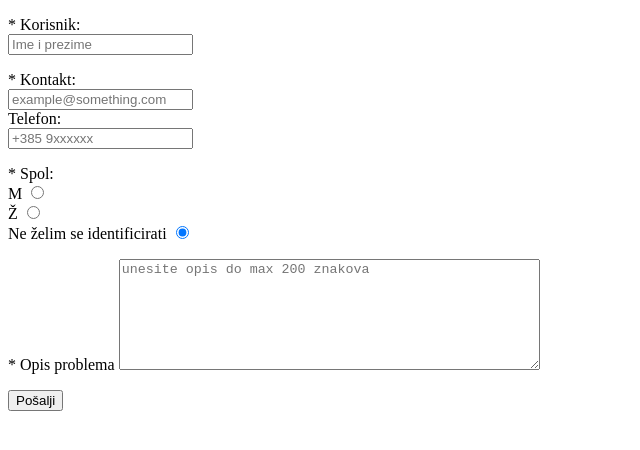
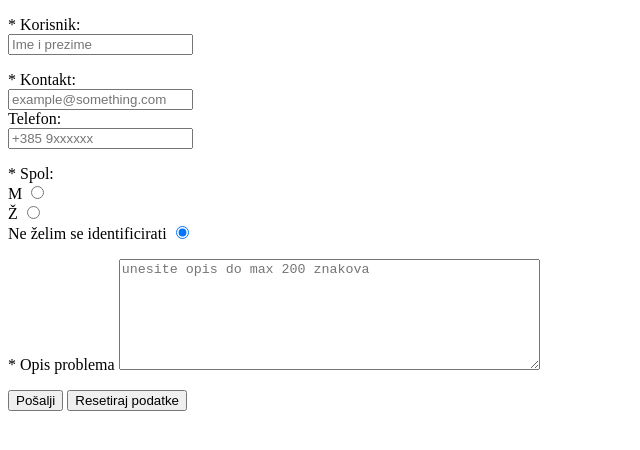
Before and after one commit to Mihovilb/algebra.obrazci, a plain HTML site: page index.html in a window 1280 px wide. Shown: the whole page, without its empty margins (0-640 px from the left). Drawn offline with Linux system fonts and the light colour scheme.

Commit message:
dodan reset button

```diff
--- a/index.html
+++ b/index.html
@@ -45,6 +45,7 @@
 </p>
 <p>
     <input type="submit" value="Pošalji">
+    <input type="reset" value="Resetiraj podatke">
 </p>
     </form>
 </body>
```
